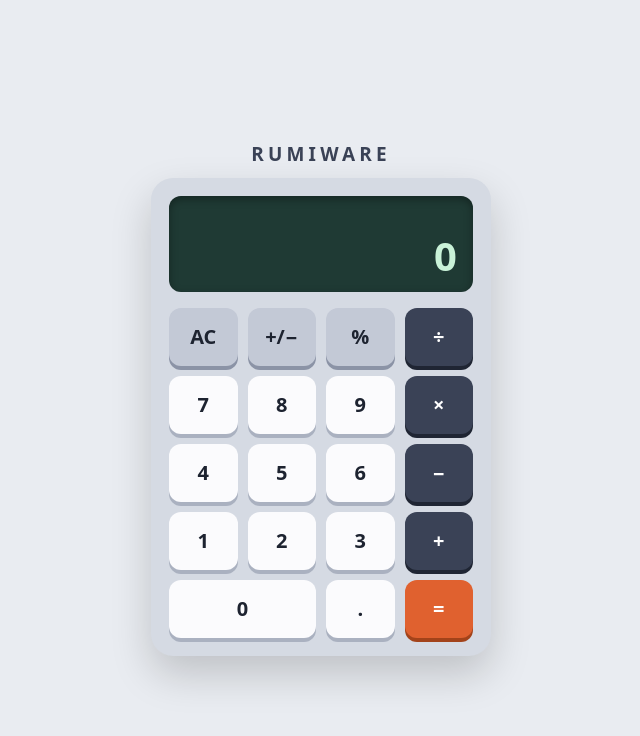
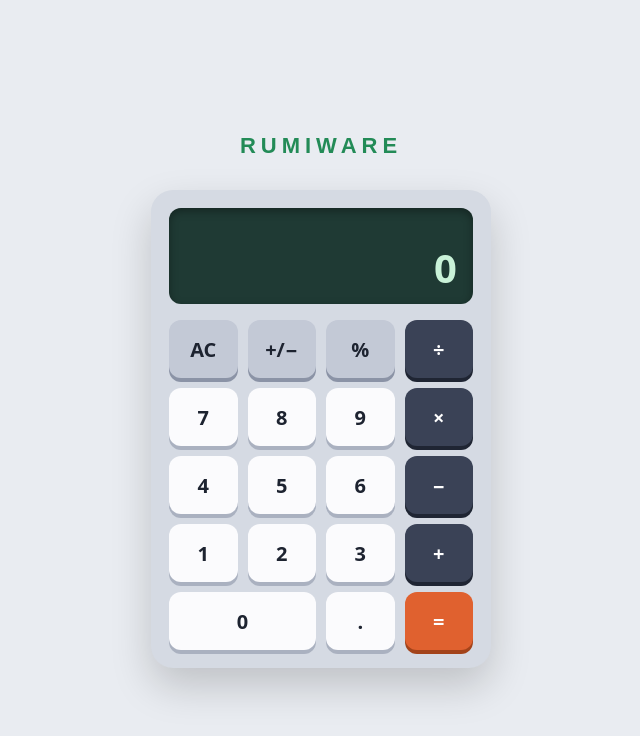
Before and after one commit to HafizHassanAlee/calculator, a plain HTML site: page index.html in a window 1280 px wide. Shown: the whole page, without its empty margins (319-959 px from the left). Drawn offline with Linux system fonts and the light colour scheme.

Commit message:
Make Rumiware branding clearly visible above calculator

```diff
--- a/index.html
+++ b/index.html
@@ -7,7 +7,7 @@
 <link rel="stylesheet" href="style.css">
 </head>
 <body>
-<div class="brand" aria-label="Rumiware">RUMIWARE</div>
+<header style="display:block;width:100%;max-width:340px;margin:0 auto 16px;text-align:center;font-family:Arial,sans-serif;font-size:22px;font-weight:800;letter-spacing:5px;color:#238b57;line-height:1.3;">RUMIWARE</header>
 <main class="calc" aria-label="Calculator">
   <div class="screen" aria-live="polite">
     <div class="expr" id="expr"></div>
```
